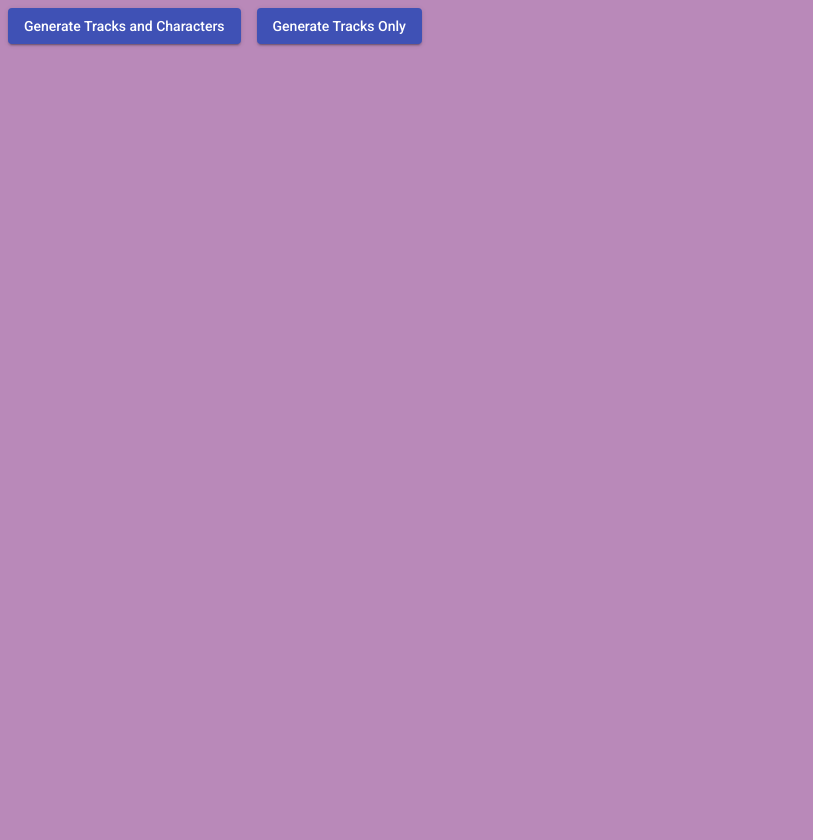
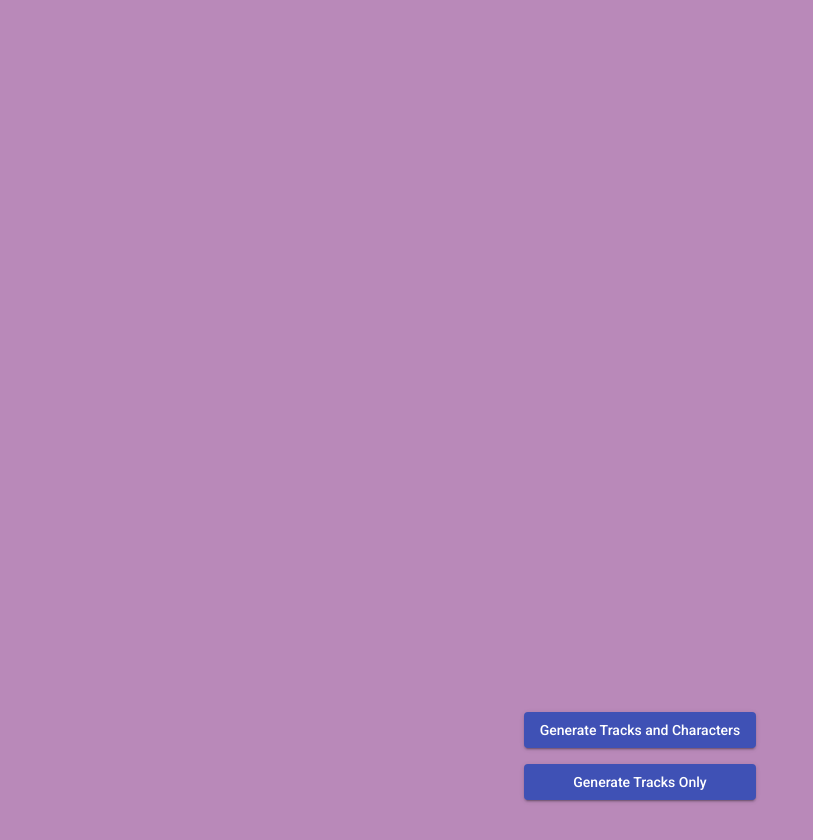
Before and after one commit to Logan-Coats/MkwRando, an Angular app: page / in a window 1280 px wide. Shown: the top 840 px of the page, without its empty margins (0-813 px from the left). Before the commit the page ends 800 px from the top, so only its background shows below. Built offline with nearby package versions, Linux system fonts and the light colour scheme.

Commit message:
More styling

```diff
--- a/src/app/rando/rando.component.scss
+++ b/src/app/rando/rando.component.scss
@@ -17,7 +17,7 @@
 .kartprof{
     background-color: rgb(80, 0, 80);
     width: 94%;
-    border: 1% solid rgb(255, 255, 255);
+    border: 2px solid rgb(255, 255, 255);
     border-radius: 5px;
 }
 .card-bod{
@@ -30,3 +30,7 @@
     width: 100%;
     margin: 8px;
 }
+
+.kartimg {
+    width:90%;
+}
--- a/src/app/start/start.component.html
+++ b/src/app/start/start.component.html
@@ -1,3 +1,4 @@
-
-<button mat-raised-button color="primary" class="m-2" style="margin-top:60px" (click)="toRando()">Generate Tracks and Characters</button>
-<button mat-raised-button color="primary" class="m-2" style="margin-top:60px" (click)="toTracksOnly()"> Generate Tracks Only</button>
+<div class="formclass">
+    <button mat-raised-button color="primary" class="m-2" style="margin-top:60px" (click)="toRando()">Generate Tracks and Characters</button>
+    <button mat-raised-button color="primary" class="m-2" style="margin-top:60px" (click)="toTracksOnly()"> Generate Tracks Only</button>
+</div>
--- a/src/app/start/start.component.scss
+++ b/src/app/start/start.component.scss
@@ -0,0 +1,5 @@
+.formclass {
+    display:grid;
+    justify-content: center;
+    margin-top:55%
+}
--- a/src/app/tracks/tracks.component.html
+++ b/src/app/tracks/tracks.component.html
@@ -1,9 +1,9 @@
-<div style="justify-content: center;display:grid;">
+<div class="formclass">
     <button mat-raised-button color="primary" class="m-2"  (click)="generateTracks()">Generate Tracks</button>
 </div>
 
 <div *ngIf="generatedTracks.length != 0">
-    <mat-card *ngFor="let track of generatedTracks">
+    <mat-card class="card-bod" *ngFor="let track of generatedTracks">
       <mat-card-header>
         Course {{generatedTracks.indexOf(track)+1}}
       </mat-card-header>
--- a/src/app/tracks/tracks.component.scss
+++ b/src/app/tracks/tracks.component.scss
@@ -2,3 +2,13 @@
     height:170px;
     width:auto;/*maintain aspect ratio*/
 }
+.formclass {
+    display:grid;
+    justify-content: center;
+}
+.card-bod{
+    background-color:rgb(156, 61, 156);
+    color: white;
+    margin: 2%;
+    width: 96%;
+}
```
